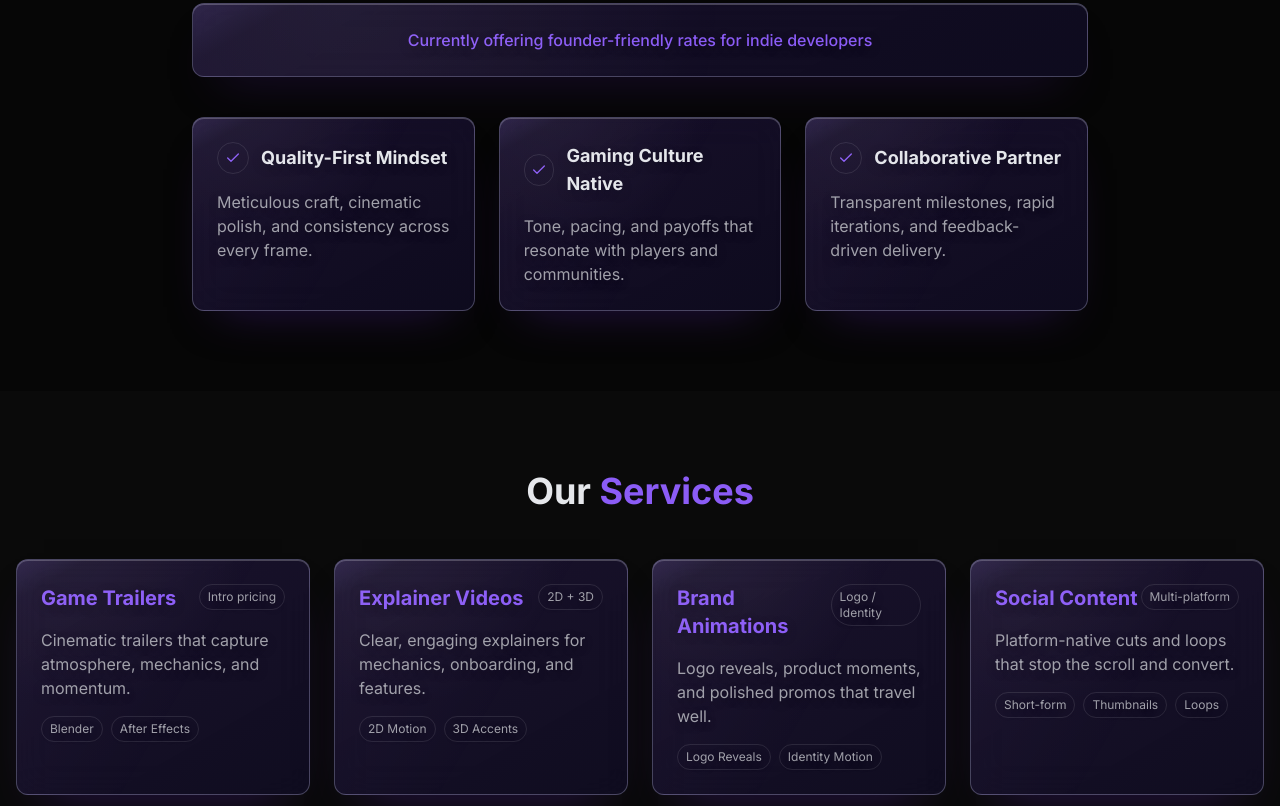
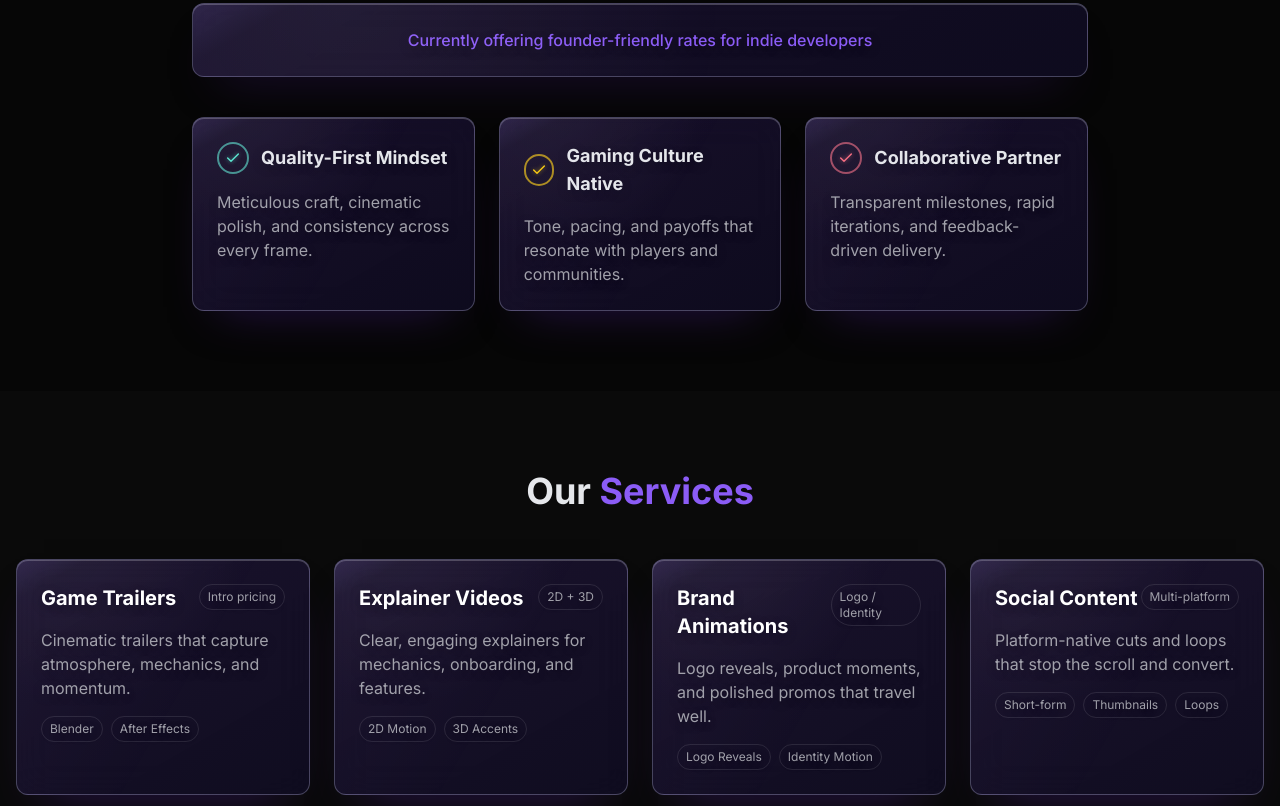
Before and after one commit to KausikRajan/fbdsite, a plain HTML site: page index.html in a window 1280 px wide. Shown: the part 1494-2300 px from the top of the page. Drawn offline with nearby package versions, Linux system fonts and the light colour scheme.

Commit message:
revamp total site

```diff
--- a/index.html
+++ b/index.html
@@ -8,7 +8,7 @@
   <link href="https://fonts.googleapis.com/css2?family=Inter:wght@300;400;500;600;700&display=swap" rel="stylesheet">
   <!-- Script font for the hero pill -->
   <link href="https://fonts.googleapis.com/css2?family=Dancing+Script:wght@600;700&display=swap" rel="stylesheet">
-  <script src="https://unpkg.com/lucide@latest"></script>
+  <script src="https://unpkg.com/lucide@latest/dist/umd/lucide.js"></script>
   <style>
     /* ===== THEME: Monochrome + Violet Accents ===== */
     :root {
@@ -329,6 +329,10 @@ radial-gradient(circle at 18% -12%, rgba(238,231,255,0.1), transparent 50%),
           <img src="logo/PPS_Logo-removebg.png" alt="Pixel Plus Studios Logo" class="w-20 h-20 mx-auto opacity-90" />
         </div>
         <h1 class="hero-title text-3xl md:text-5xl font-bold mb-6 leading-tight"><span class="hero-title-main gradient-text-light">Transform Ideas Into</span><span class="hero-title-pill">Motion Magic</span></h1>
+        <!-- Alternate inline gradient version preserved for reuse:
+        <h1 class="hero-title text-3xl md:text-5xl font-bold mb-6 leading-tight"><span class="hero-title-main gradient-text-light">Transform Ideas Into</span> <span class="gradient-text-violet">Motion Magic</span></h1>
+        -->
+
         <p class="text-xl md:text-2xl text-muted max-w-4xl mx-auto mb-10 leading-relaxed">
           A creative duo focused on <span class="text-highlight font-semibold">game trailers</span> &
           <span class="text-highlight font-semibold">motion graphics</span>. We keep it premium, polished, and purposeful.
@@ -392,8 +396,8 @@ radial-gradient(circle at 18% -12%, rgba(238,231,255,0.1), transparent 50%),
       <div class="grid md:grid-cols-3 gap-6">
         <div class="glass p-6 rounded-xl card-hover">
           <div class="flex items-center mb-4">
-            <div class="w-8 h-8 rounded-full border border-white/10 flex items-center justify-center mr-3">
-              <i data-lucide="check" class="w-4 h-4 text-[var(--violet)]"></i>
+            <div class="w-8 h-8 rounded-full flex items-center justify-center mr-3 border-2 border-[rgba(94,234,212,0.6)]">
+              <i data-lucide="check" class="w-4 h-4 text-[#5eead4]" style="filter: drop-shadow(0 0 2px rgba(94,234,212,0.6));"></i>
             </div>
             <h3 class="font-bold text-lg">Quality-First Mindset</h3>
           </div>
@@ -401,8 +405,8 @@ radial-gradient(circle at 18% -12%, rgba(238,231,255,0.1), transparent 50%),
         </div>
         <div class="glass p-6 rounded-xl card-hover">
           <div class="flex items-center mb-4">
-            <div class="w-8 h-8 rounded-full border border-white/10 flex items-center justify-center mr-3">
-              <i data-lucide="check" class="w-4 h-4 text-[var(--violet)]"></i>
+            <div class="w-8 h-8 rounded-full flex items-center justify-center mr-3 border-2 border-[rgba(250,204,21,0.65)]">
+              <i data-lucide="check" class="w-4 h-4 text-[#facc15]" style="filter: drop-shadow(0 0 2px rgba(250,204,21,0.55));"></i>
             </div>
             <h3 class="font-bold text-lg">Gaming Culture Native</h3>
           </div>
@@ -410,8 +414,8 @@ radial-gradient(circle at 18% -12%, rgba(238,231,255,0.1), transparent 50%),
         </div>
         <div class="glass p-6 rounded-xl card-hover">
           <div class="flex items-center mb-4">
-            <div class="w-8 h-8 rounded-full border border-white/10 flex items-center justify-center mr-3">
-              <i data-lucide="check" class="w-4 h-4 text-[var(--violet)]"></i>
+            <div class="w-8 h-8 rounded-full flex items-center justify-center mr-3 border-2 border-[rgba(251,113,133,0.6)]">
+              <i data-lucide="check" class="w-4 h-4 text-[#fb7185]" style="filter: drop-shadow(0 0 2px rgba(251,113,133,0.6));"></i>
             </div>
             <h3 class="font-bold text-lg">Collaborative Partner</h3>
           </div>
@@ -428,7 +432,7 @@ radial-gradient(circle at 18% -12%, rgba(238,231,255,0.1), transparent 50%),
       <div class="grid md:grid-cols-2 lg:grid-cols-4 gap-6">
         <div class="glass p-6 rounded-xl card-hover">
           <div class="flex justify-between items-start mb-4">
-            <h3 class="text-xl font-bold text-highlight">Game Trailers</h3>
+            <h3 class="relative z-10 text-xl font-bold text-white">Game Trailers</h3>
             <span class="text-xs px-2 py-1 rounded-full border border-white/10 text-muted">Intro pricing</span>
           </div>
           <p class="text-muted mb-4">Cinematic trailers that capture atmosphere, mechanics, and momentum.</p>
@@ -439,7 +443,7 @@ radial-gradient(circle at 18% -12%, rgba(238,231,255,0.1), transparent 50%),
         </div>
         <div class="glass p-6 rounded-xl card-hover">
           <div class="flex justify-between items-start mb-4">
-            <h3 class="text-xl font-bold text-highlight">Explainer Videos</h3>
+            <h3 class="relative z-10 text-xl font-bold text-white">Explainer Videos</h3>
             <span class="text-xs px-2 py-1 rounded-full border border-white/10 text-muted">2D + 3D</span>
           </div>
           <p class="text-muted mb-4">Clear, engaging explainers for mechanics, onboarding, and features.</p>
@@ -450,7 +454,7 @@ radial-gradient(circle at 18% -12%, rgba(238,231,255,0.1), transparent 50%),
         </div>
         <div class="glass p-6 rounded-xl card-hover">
           <div class="flex justify-between items-start mb-4">
-            <h3 class="text-xl font-bold text-highlight">Brand Animations</h3>
+            <h3 class="relative z-10 text-xl font-bold text-white">Brand Animations</h3>
             <span class="text-xs px-2 py-1 rounded-full border border-white/10 text-muted">Logo / Identity</span>
           </div>
           <p class="text-muted mb-4">Logo reveals, product moments, and polished promos that travel well.</p>
@@ -461,7 +465,7 @@ radial-gradient(circle at 18% -12%, rgba(238,231,255,0.1), transparent 50%),
         </div>
         <div class="glass p-6 rounded-xl card-hover">
           <div class="flex justify-between items-start mb-4">
-            <h3 class="text-xl font-bold text-highlight">Social Content</h3>
+            <h3 class="relative z-10 text-xl font-bold text-white">Social Content</h3>
             <span class="text-xs px-2 py-1 rounded-full border border-white/10 text-muted">Multi-platform</span>
           </div>
           <p class="text-muted mb-4">Platform-native cuts and loops that stop the scroll and convert.</p>
@@ -512,7 +516,7 @@ radial-gradient(circle at 18% -12%, rgba(238,231,255,0.1), transparent 50%),
         <div class="proc-item">
           <div class="proc-num">1</div>
           <div>
-            <div class="proc-title">Discovery<span class="accent"> & </span>Planning</div>
+            <div class="proc-title">Discovery<span class="accent"> &</span>Planning</div>
             <p class="proc-desc">Goals, audience, scope, and creative direction set early to move fast with clarity.</p>
           </div>
         </div>
@@ -571,9 +575,9 @@ radial-gradient(circle at 18% -12%, rgba(238,231,255,0.1), transparent 50%),
           </div>
           <div>
             <h3 class="text-xl font-bold mb-4">Start Your Project</h3>
-            <div class="flex flex-col space-y-4">
-              <a href="#" class="btn-light-sweep px-6 py-3 rounded-lg text-white font-medium glass">Send Us a Message</a>
-              <a href="#" class="px-6 py-3 rounded-lg border border-white/20 hover:border-[var(--violet)] hover:text-[var(--violet)] transition text-center">Schedule a Call</a>
+            <div class="flex flex-col space-y-4 items-stretch">
+              <a href="#" class="btn-light-sweep block w-full px-6 py-3 rounded-lg text-white font-medium glass text-center">Send Us a Message</a>
+              <a href="#" class="block w-full px-6 py-3 rounded-lg border border-white/20 hover:border-[var(--violet)] hover:text-[var(--violet)] transition text-center">Schedule a Call</a>
             </div>
           </div>
         </div>
@@ -635,6 +639,12 @@ radial-gradient(circle at 18% -12%, rgba(238,231,255,0.1), transparent 50%),
         comingSoon: true
       }
     ];
+
+    function initIcons() {
+      if (!window.lucide || typeof window.lucide.createIcons !== 'function') return;
+      const iconSet = window.lucide.icons || window.lucide.defaultIcons || window.lucide.allIcons;
+      window.lucide.createIcons(iconSet ? { icons: iconSet } : undefined);
+    }
 
     // ===== PORTFOLIO GENERATION =====
     function generatePortfolio() {
@@ -698,6 +708,7 @@ radial-gradient(circle at 18% -12%, rgba(238,231,255,0.1), transparent 50%),
         }
         portfolioContainer.appendChild(portfolioItem);
       });
+      initIcons();
     }
 
     // ===== PORTFOLIO EVENT HANDLERS =====
@@ -727,9 +738,9 @@ radial-gradient(circle at 18% -12%, rgba(238,231,255,0.1), transparent 50%),
     }
 
     document.addEventListener('DOMContentLoaded', function () {
-      lucide.createIcons();
+      initIcons();
       generatePortfolio();
-      lucide.createIcons();
+      initIcons();
       initPortfolioHandlers();
       initMobileMenu();
     });
```
Also changed, not shown: logo/admin logo.png (added).
